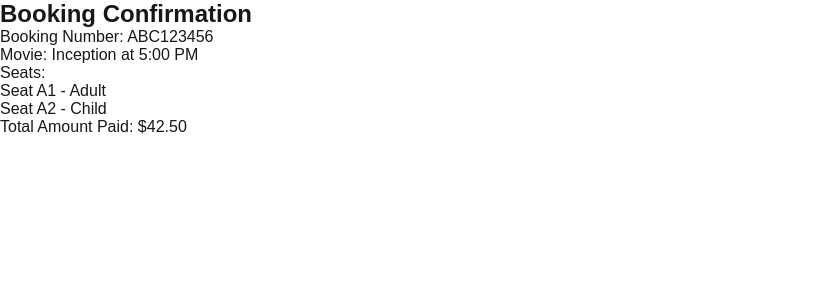
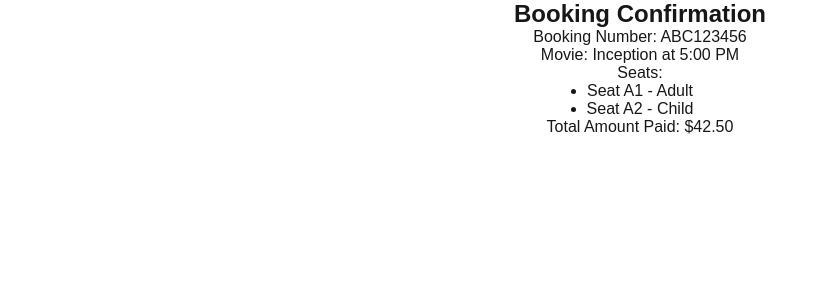
Before and after one commit to ZephyrIO/Cinema-EBooking-System, a Next.js app: page /order-confirmation in a window 1280 px wide. Shown: the top 300 px of the page, without its empty margins (0-828 px from the left). Built offline with nearby package versions, Linux system fonts and the light colour scheme.

Commit message:
homepage

```diff
--- a/src/app/components/OrderConfirmation.css
+++ b/src/app/components/OrderConfirmation.css
@@ -5,6 +5,13 @@
     background-color: #f4f4f4;
     border-radius: 10px;
     box-shadow: 0 4px 8px rgba(0, 0, 0, 0.1);
+    text-align: center;
+  }
+
+  div {
+    display: flex;
+    flex-direction: column;
+    align-items: center;
     text-align: center;
   }
 
--- a/src/app/components/OrderConfirmation.js
+++ b/src/app/components/OrderConfirmation.js
@@ -1,3 +1,5 @@
+import './OrderConfirmation.css'
+
 const OrderConfirmation = ({ bookingDetails }) => {
   if (!bookingDetails) return null;
 
```
Also changed, not shown: src/app/homepage.css (line endings or trailing spaces).
